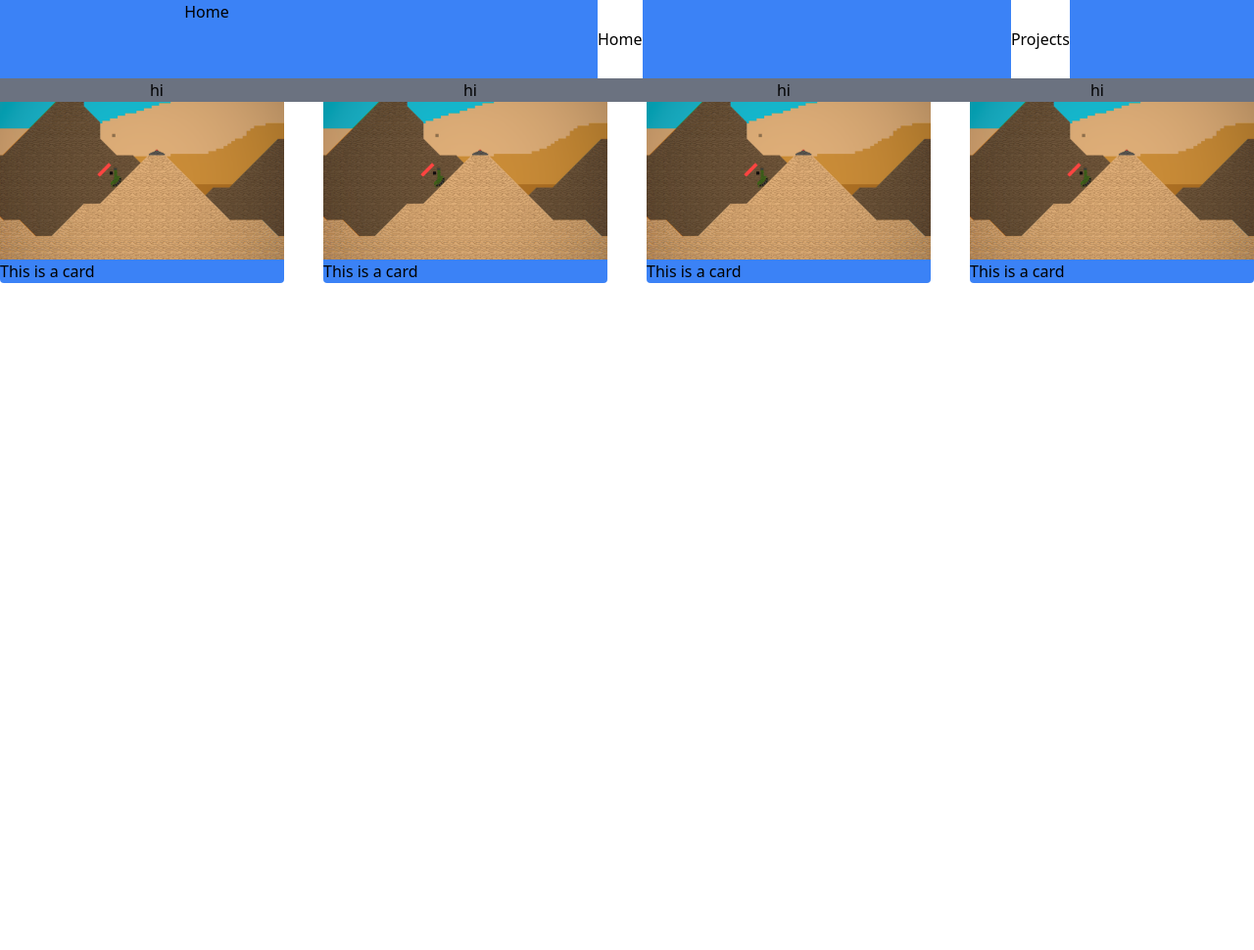
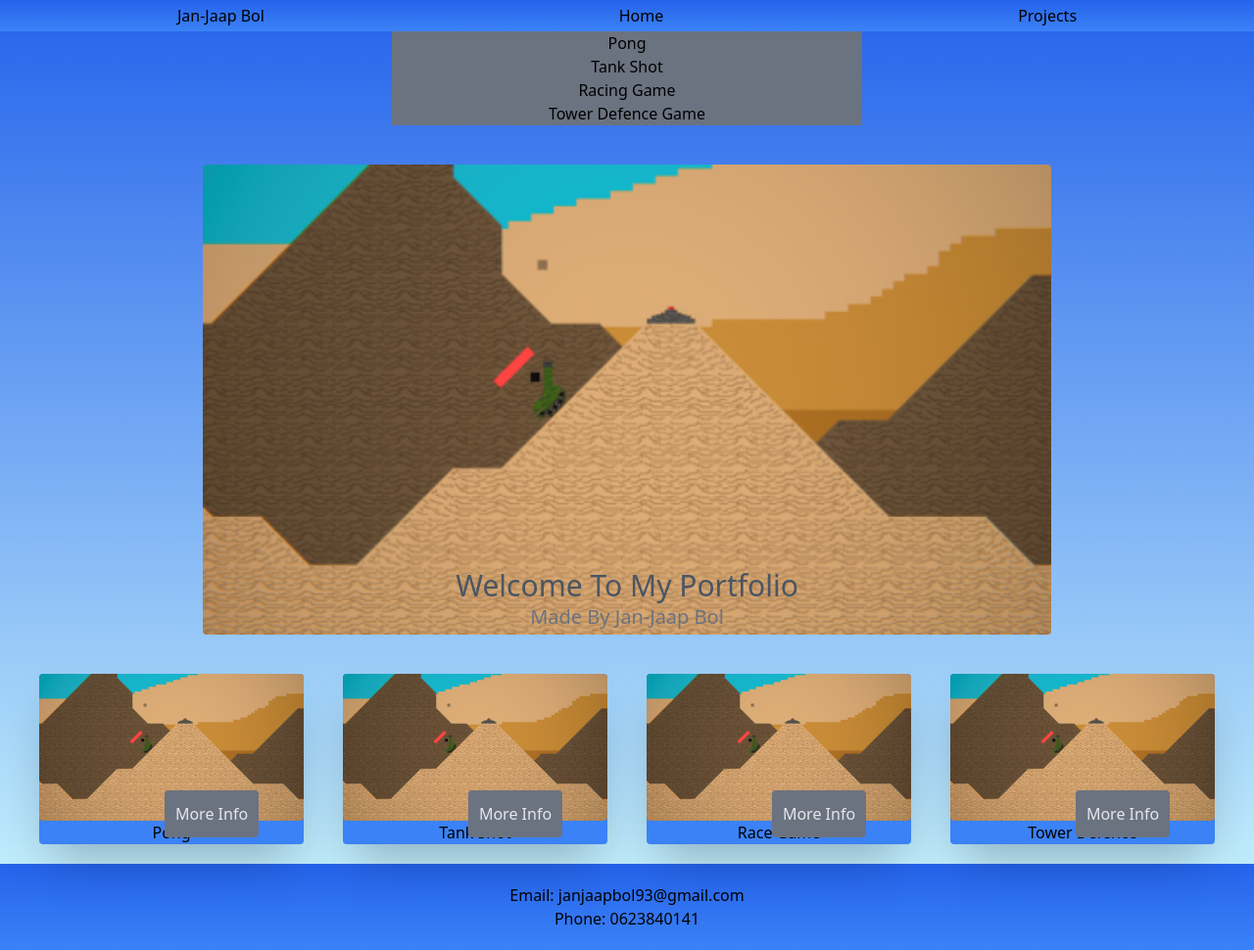
Before and after one commit to SpherosGames/portfolio, a plain HTML site: page index.html in a window 1280 px wide. Shown: the whole page at 98% size. Before the commit the page ends 800 px from the top, so only its background shows below. Drawn offline with nearby package versions, Linux system fonts and the light colour scheme.

Commit message:
Added many things

```diff
--- a/index.html
+++ b/index.html
@@ -7,41 +7,58 @@
     <title>Portfolio</title>
     <script src="https://cdn.tailwindcss.com"></script>
 </head>
-<body>
-    <header class="bg-blue-500 flex justify-around min-h-20">
-        <p>Home</p>
-        <button class="rounded-none bg-white hover:bg-blue-500 active:bg-gray-500">Home</button>
-        <button class="rounded-none bg-white hover:bg-blue-500 active:bg-gray-500 active:dropdown">Projects</button>
-    </header>
+<body class="bg-gradient-to-t from-cyan-100 to-blue-600">
+    <div class="navbar opacity-100">
+        <header class="bg-gradient-to-t from-blue-500 to-blue-600 flex justify-around text-center min-h-[2em]">
+            <button class="bg-gradient-to-t from-blue-500 to-blue-600 hover:text-gray-300 active:text-white">Jan-Jaap Bol</button>
+            <button class="bg-gradient-to-t from-blue-500 to-blue-600 hover:text-gray-300 active:text-white">Home</button>
+            <button class="bg-gradient-to-t from-blue-500 to-blue-600 hover:text-gray-300 active:text-white active:dropdown">Projects</button>
+        </header>
 
-    <div id="dropdown" class="bg-gray-500">
-        <div class="flex justify-around" aria-labelledby="dropdownDefaultButton">
-            <button>hi</button>
-            <button>hi</button>
-            <button>hi</button>
-            <button>hi</button>
+        <div id="dropdown" class="flex justify-center z-50">
+            <div class="flex flex-col bg-gray-500 min-w-[30em] rounded-b-lg justify-around">
+                <button class="bg-gray-500 hover:text-gray-300 active:text-white">Pong</button>
+                <button class="bg-gray-500 hover:text-gray-300 active:text-white">Tank Shot</button>
+                <button class="bg-gray-500 hover:text-gray-300 active:text-white">Racing Game</button>
+                <button class="bg-gray-500 hover:text-gray-300 active:text-white">Tower Defence Game</button>
+            </div>
         </div>
     </div>
 
-    <div class="main ">
-        <div class="cards flex justify-between space-x-10">
-            <div class="card bg-blue-500 rounded">
-                <img src="Img/TankShot ScreenShot.png">
-                <p>This is a card</p>
+    <div class="main justify-center">
+        <div class="relative hero flex justify-center my-10">
+            <img src="Img/TankShot ScreenShot.png" class="rounded min-h-[30em]"><img>
+            <p class="absolute text-center bottom-8 text-3xl text-gray-600">Welcome To My Portfolio</p>
+            <p class="absolute text-center bottom-1 text-xl text-gray-500 font-medium">Made By Jan-Jaap Bol</p>
+        </div>
+
+        <div class="cards flex justify-between space-x-10 mb-5 mx-10">
+            <div class="card bg-blue-500 rounded flex flex-col justify-center shadow-2xl hover:opacity-90 hover:animate-pulse">
+                <img src="Img/TankShot ScreenShot.png" class="rounded">
+                <button class="absolute bg-gray-500 mx-32 mt-28 min-w-[6em] min-h-[3em] font-medium text-gray-200 rounded hover:text-gray-300 active:text-white">More Info</button>
+                <p class="text-center">Pong</p>
             </div>
-            <div class="card bg-blue-500 rounded">
-                <img src="Img/TankShot ScreenShot.png">
-                <p>This is a card</p>
+            <div class="card bg-blue-500 rounded flex flex-col justify-center shadow-2xl hover:opacity-90 hover:animate-pulse">
+                <img src="Img/TankShot ScreenShot.png" class="rounded">
+                <button class="absolute bg-gray-500 mx-32 mt-28 min-w-[6em] min-h-[3em] font-medium text-gray-200 rounded hover:text-gray-300 active:text-white">More Info</button>
+                <p class="text-center">Tank Shot</p>
             </div>
-            <div class="card bg-blue-500 rounded">
-                <img src="Img/TankShot ScreenShot.png">
-                <p>This is a card</p>
+            <div class="card bg-blue-500 rounded flex flex-col justify-center shadow-2xl hover:opacity-90 hover:animate-pulse">
+                <img src="Img/TankShot ScreenShot.png" class="rounded">
+                <button class="absolute bg-gray-500 mx-32 mt-28 min-w-[6em] min-h-[3em] font-medium text-gray-200 rounded hover:text-gray-300 active:text-white">More Info</button>
+                <p class="text-center">Race Game</p>
             </div>
-            <div class="card bg-blue-500 rounded">
-                <img src="Img/TankShot ScreenShot.png">
-                <p>This is a card</p>
+            <div class="card bg-blue-500 rounded flex flex-col justify-center shadow-2xl hover:opacity-90 hover:animate-pulse">
+                <img src="Img/TankShot ScreenShot.png" class="rounded">
+                <button class="absolute bg-gray-500 mx-32 mt-28 min-w-[6em] min-h-[3em] font-medium text-gray-200 rounded hover:text-gray-300 active:text-white">More Info</button>
+                <p class="text-center">Tower Defence</p>
             </div>
         </div>
     </div>
+
+    <footer class="bg-gradient-to-t from-blue-500 to-blue-600 text-center p-5">
+        <p>Email: janjaapbol93@gmail.com</p>
+        <p>Phone: 0623840141</p>
+    </footer>
 </body>
 </html>
```
